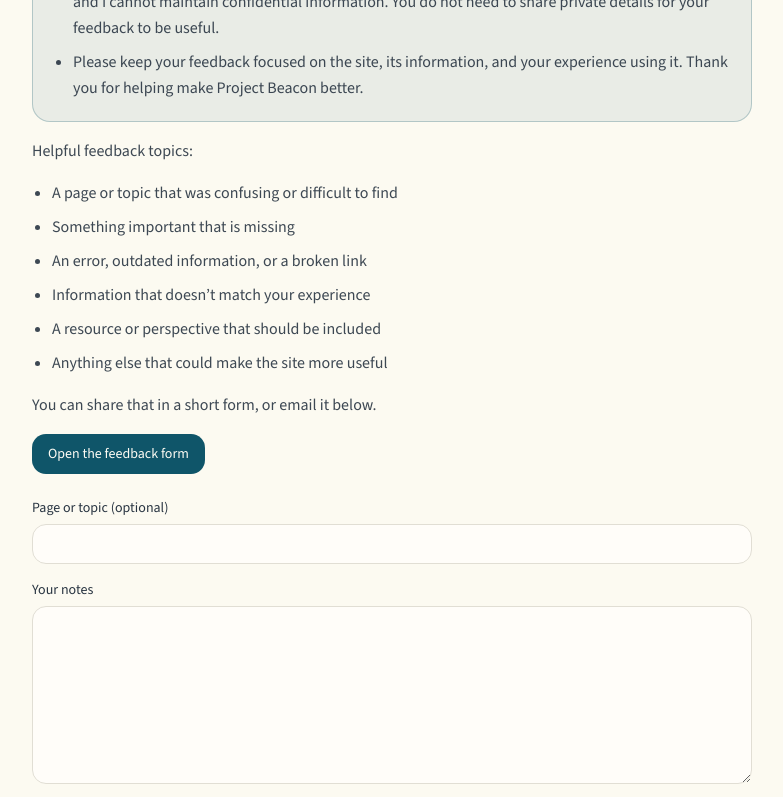
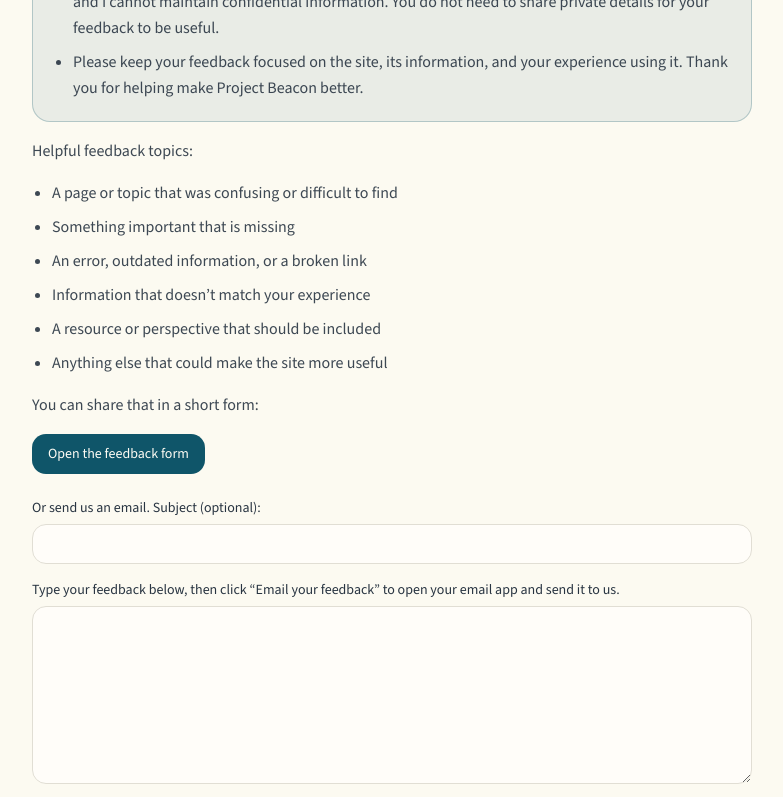
Before and after one commit to pdxshibaa/Beacon, a Next.js app: page /feedback in a window 1280 px wide. Shown: the part 457-1254 px from the top of the page, without its empty margins (248-1031 px from the left). Built offline with nearby package versions, Linux system fonts and the light colour scheme.

Commit message:
feedback page edits

```diff
--- a/src/app/feedback/page.tsx
+++ b/src/app/feedback/page.tsx
@@ -59,7 +59,7 @@ export default function FeedbackPage() {
             <li key={topic}>{topic}</li>
           ))}
         </ul>
-        <p>You can share that in a short form, or email it below.</p>
+        <p>You can share that in a short form:</p>
         <p>
           <a
             href={site.feedbackFormUrl}
--- a/src/components/feedback-form.tsx
+++ b/src/components/feedback-form.tsx
@@ -36,7 +36,7 @@ export function FeedbackForm() {
     <form className="mt-6 space-y-4" onSubmit={onSubmit}>
       <div>
         <label htmlFor="feedback-page" className="block text-sm font-medium">
-          Page or topic (optional)
+          Or send us an email. Subject (optional):
         </label>
         <input
           id="feedback-page"
@@ -48,8 +48,7 @@ export function FeedbackForm() {
       </div>
       <div>
         <label htmlFor="feedback-notes" className="block text-sm font-medium">
-          Your notes
-        </label>
+          Type your feedback below, then click “Email your feedback” to open your email app and send it to us.</label>
         <textarea
           id="feedback-notes"
           name="notes"
```
